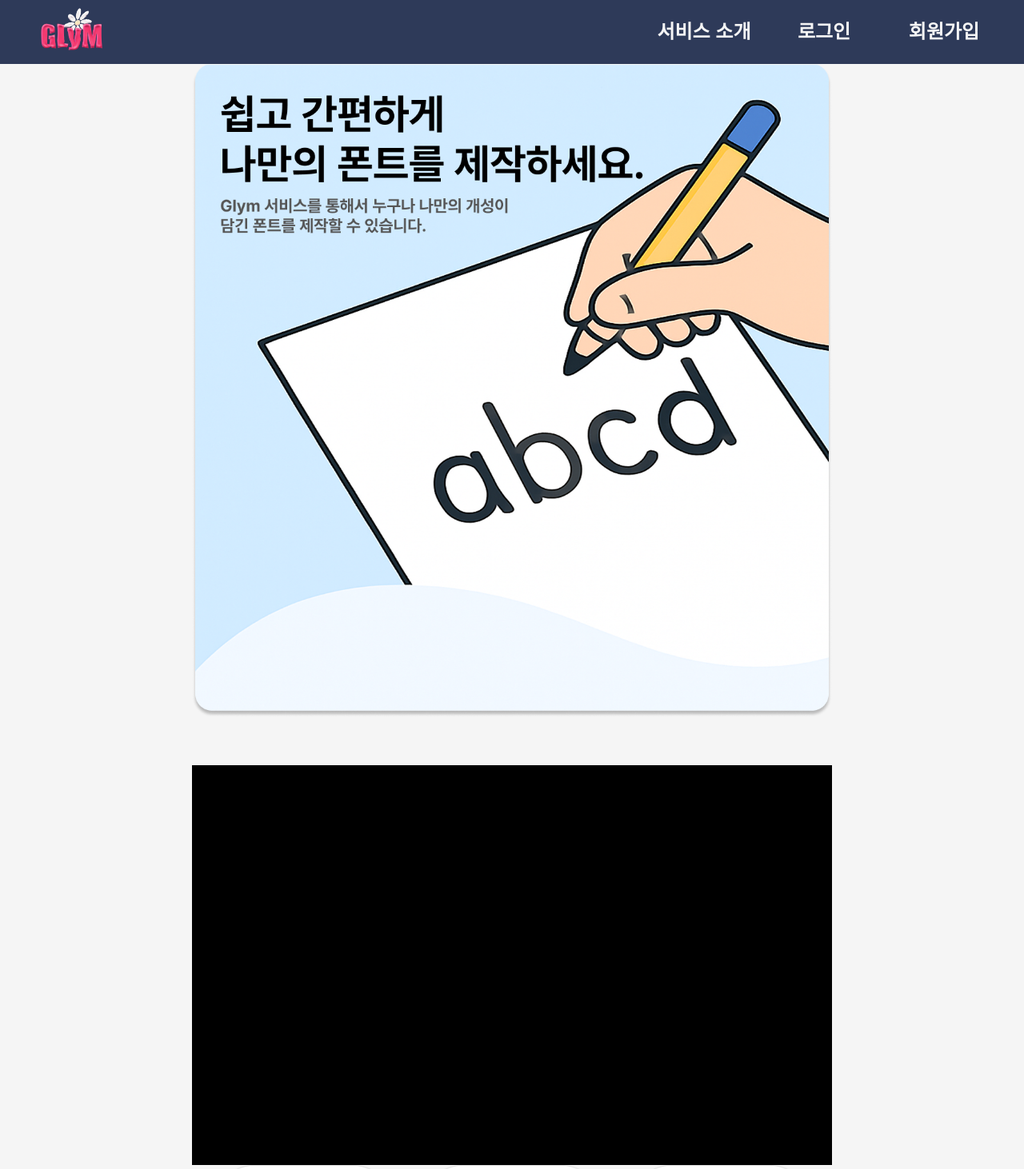
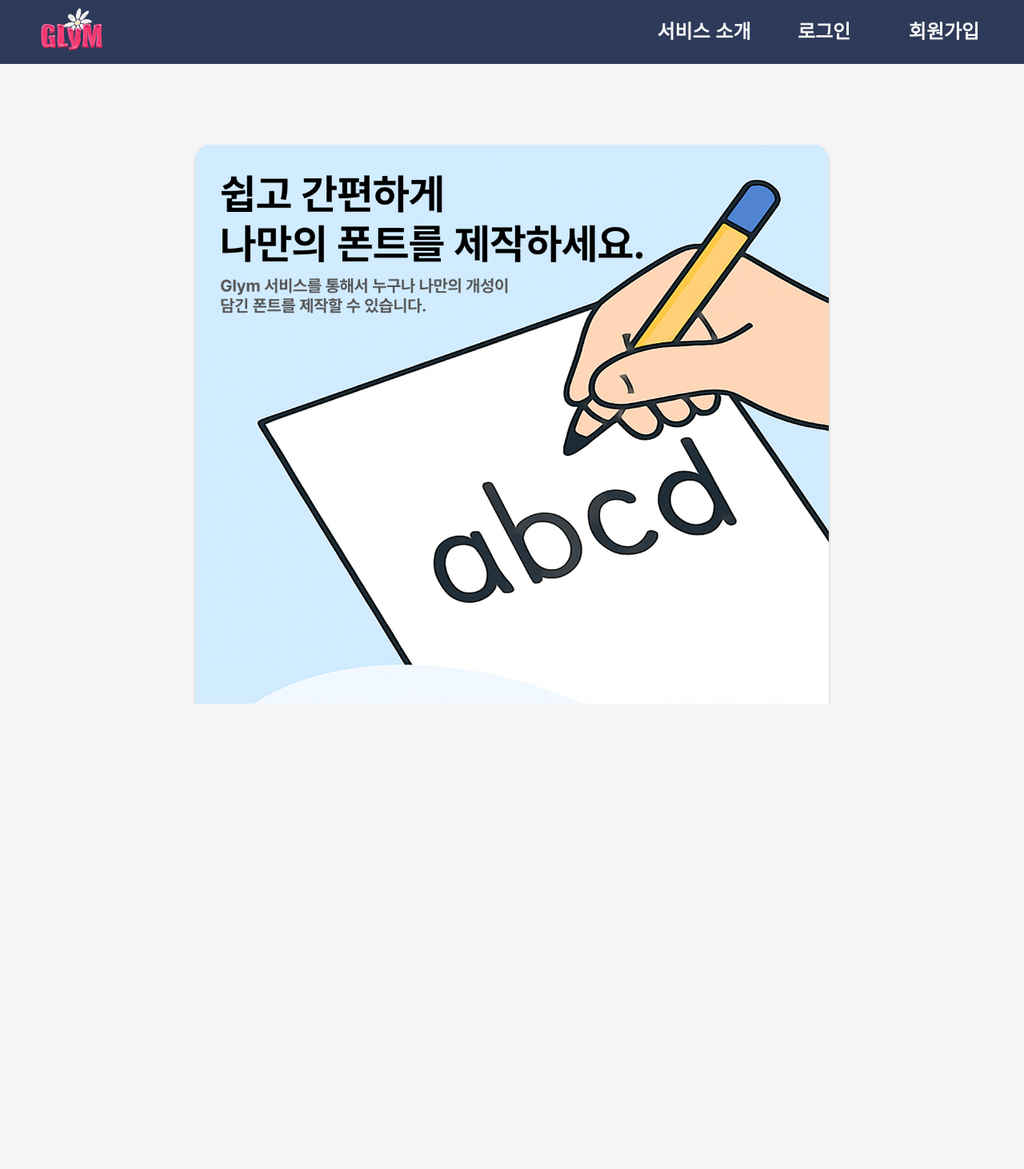
Before and after one commit to Glym-2025/glym-frontend, a React (Vite) app in the folder glym-app/: page / in a window 1280 px wide. Shown: the top 1462 px of the page at 80% size. After the commit the page ends 880 px from the top, so only its background shows below. Built offline with nearby package versions, Linux system fonts and the light colour scheme.

Commit message:
feat: Mainpage에 styled-component 적용

```diff
--- a/glym-app/src/pages/MainPage.jsx
+++ b/glym-app/src/pages/MainPage.jsx
@@ -1,11 +1,36 @@
+import { useEffect, useRef } from "react";
 import { IntroSection, ExampleSection, ProcessStepsSection } from "../features/Intro";
+import { S } from "./style";
 
 export default function MainPage() {
-    return(
-        <div>
-            <IntroSection />
-            <ExampleSection />
-            <ProcessStepsSection />
-        </div>
+    const wrapperRef = useRef(null);
+
+    useEffect(() => {
+        const scrollSteps = [1, 2, 0];
+        let current = 0;
+
+        const timer = setInterval(() => {
+            if (!wrapperRef.current) return;
+
+            const targetY = scrollSteps[current] * window.innerHeight;
+
+            wrapperRef.current.scrollTo({
+                top: targetY,
+                behavior: 'smooth',
+            });
+
+            current++;
+            if (current >= scrollSteps.length) clearInterval(timer);
+        }, 1000);
+
+        return () => clearInterval(timer);
+    }, []);
+
+    return (
+        <S.MainPage.Wrapper ref={wrapperRef}>
+            <S.MainPage.Section><IntroSection /></S.MainPage.Section>
+            <S.MainPage.Section><ExampleSection /></S.MainPage.Section>
+            <S.MainPage.Section><ProcessStepsSection /></S.MainPage.Section>
+        </S.MainPage.Wrapper>
     );
 }
--- a/glym-app/src/pages/style.js
+++ b/glym-app/src/pages/style.js
@@ -162,6 +162,20 @@ const DownloadButton = styled.button`
 
 `;
 
+// MainPage
+const Wrapper = styled.div`
+  height: 100vh;
+  overflow-y: scroll;
+  scroll-snap-type: y mandatory;
+  scroll-behavior: smooth;
+`;
+
+const Section = styled.section`
+  height: 100vh;
+  padding: 100px;
+  scroll-snap-align: start;
+`;
+
 export const S = {
     FontCreationPage: {
         Button: CreationButton
@@ -183,5 +197,9 @@ export const S = {
         GuideText,
         DeleteButton,
         DownloadButton,
-    }
+    },
+    MainPage: {
+        Wrapper,
+        Section,
+    },
 }
```
